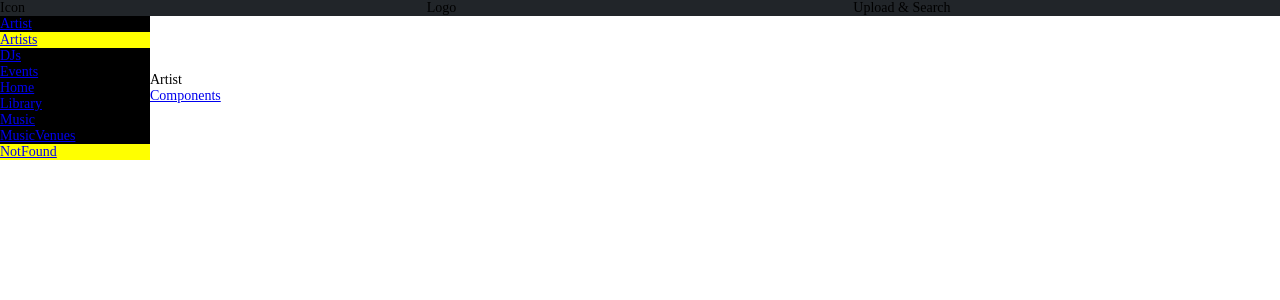
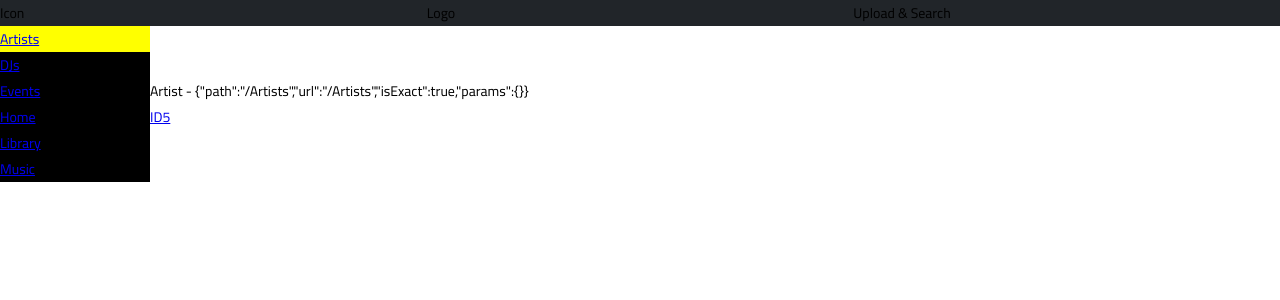
Before and after one commit to axeljeremy7/musicReactApp, a React (Create React App) app: page /Artists in a window 1280 px wide. Shown: the top 300 px of the page. Built offline with nearby package versions, Linux system fonts and the light colour scheme.

Commit message:
setting up routes

```diff
--- a/src/App.js
+++ b/src/App.js
@@ -14,9 +14,7 @@ function App() {
         <Grid>
           <Switch>
           { pages.map((page, index) => (<Route {...page.routeProps} key={index} />)) }
-
           </Switch>
-
         </Grid>
         </Grid>
     </Router>
--- a/src/components/Sidebar/index.js
+++ b/src/components/Sidebar/index.js
@@ -1,7 +1,7 @@
 import React from 'react'
 import {Grid} from "../../components/Styles"
 import { NavLink } from "react-router-dom";
-import pages from "../../pages";
+import {sidebarPages as pages} from "../../pages";
 
 // const list = ['Home', 'Artist', 'Music', 'Events', 'College', 'Music Venues', "DJ's", 'Library'];
 
@@ -10,8 +10,7 @@ const Sidebar = () => {
         <Grid width='150px' backgroundColor='black'>
             {pages.map((item, index) =>
                 {
-                    return <NavLink key={index} to={item.routeProps.path} activeClassName='activeLink'><Grid >{item.name}</Grid></NavLink>
-
+                    return index !== (pages.length - 1) && <NavLink key={index} to={item.routeProps.path} activeClassName='activeLink'><Grid >{item.name}</Grid></NavLink>
                 })
             }
         </Grid>
--- a/src/components/Styles/index.js
+++ b/src/components/Styles/index.js
@@ -30,7 +30,7 @@ export const Grid = styled.div`
     margin: ${props=>props.margin ? props.margin : '0'};
     border: ${props=>props.border ? props.border : 'unset'};
     border-radius: ${props=>props.borderRadius ? props.borderRadius : 'unset'};
-    font-family: circe-rounded;
+    font-family: ${props=>props.fontFamily ? props.fontFamily : 'inherit'};
     font-size: ${props=>props.fontSize ? props.fontSize : '14px'};
     font-weight: ${props=>props.fontWeight ? props.fontWeight : 'normal'};
     color: ${props=>props.color ? props.color : 'inherit'};
--- a/src/index.css
+++ b/src/index.css
@@ -1,12 +1,20 @@
+@import url('https://fonts.googleapis.com/css?family=Cairo:200,300,400,600,700,900&display=swap');
 body {
   margin: 0;
-  font-family: -apple-system, BlinkMacSystemFont, 'Segoe UI', 'Roboto', 'Oxygen',
+  padding: 0;
+  box-sizing: border-box;
+  font-family: 'Cairo', -apple-system, BlinkMacSystemFont, 'Segoe UI', 'Roboto', 'Oxygen',
     'Ubuntu', 'Cantarell', 'Fira Sans', 'Droid Sans', 'Helvetica Neue',
     sans-serif;
   -webkit-font-smoothing: antialiased;
   -moz-osx-font-smoothing: grayscale;
 }
 
+* {
+  box-sizing: border-box;
+  font-family: 'Cairo';
+}
+
 code {
   font-family: source-code-pro, Menlo, Monaco, Consolas, 'Courier New',
     monospace;
--- a/src/pages/Artist/index.js
+++ b/src/pages/Artist/index.js
@@ -4,7 +4,7 @@ const Artist = () => {
     let params = useParams();
     return (
         <div>
-            Requested Artist ID: {JSON.stringify(params)}
+            Requested Artist: {JSON.stringify(params)}
         </div>
     )
 }
@@ -13,8 +13,9 @@ export default {
     routeProps: {
         path: '/Artists/:artistId',
         component: Artist,
-        exact: true
 
     },
     name: 'Artist',
 };
+
+// export default Artist;
--- a/src/pages/Artists/index.js
+++ b/src/pages/Artists/index.js
@@ -6,9 +6,11 @@ const Artists = () => {
     let match = useRouteMatch();
     return (
         <Grid>
-            Artist
             <Grid>
-                <Link to={`${match.url}/5`}>Components</Link>
+            Artist - {JSON.stringify(match)}
+            </Grid>
+            <Grid>
+                <Link to={`${match.url}/5`}>ID5</Link>
             </Grid>
 
         </Grid>
@@ -24,13 +26,3 @@ export default {
     },
     name: 'Artists',
 };
-
-
-// {/* <Switch>
-//                 <Route path={`${match.path}/:artistId`} exact>
-//                 <SingleArtist />
-//                 </Route>
-//                 <Route path={match.path}>
-//                 <h3>Please select a topic.</h3>
-//                 </Route>
-//             </Switch> */}
--- a/src/pages/NotFound/index.js
+++ b/src/pages/NotFound/index.js
@@ -12,7 +12,6 @@ export default {
     routeProps: {
         path: '/',
         component: NotFound,
-        exact: false,
     },
     name: 'NotFound',
 };
--- a/src/pages/index.js
+++ b/src/pages/index.js
@@ -1,7 +1,7 @@
 
 
+import Artists from './Artists';
 import Artist from './Artist';
-import Artists from './Artists';
 import DJs from './DJs';
 import Events from './Events';
 import Home from './Home';
@@ -9,6 +9,16 @@ import Library from './Library';
 import Music from './Music';
 import MusicVenues from './MusicVenues';
 import NotFound from './NotFound';
+
+export const sidebarPages = [
+    Artists,
+    DJs,
+    Events,
+    Home,
+    Library,
+    Music,
+    MusicVenues,
+];
 
 export default [
     Artist,
```
Also changed, not shown: src/App.css (deleted, +0 -38 lines).
